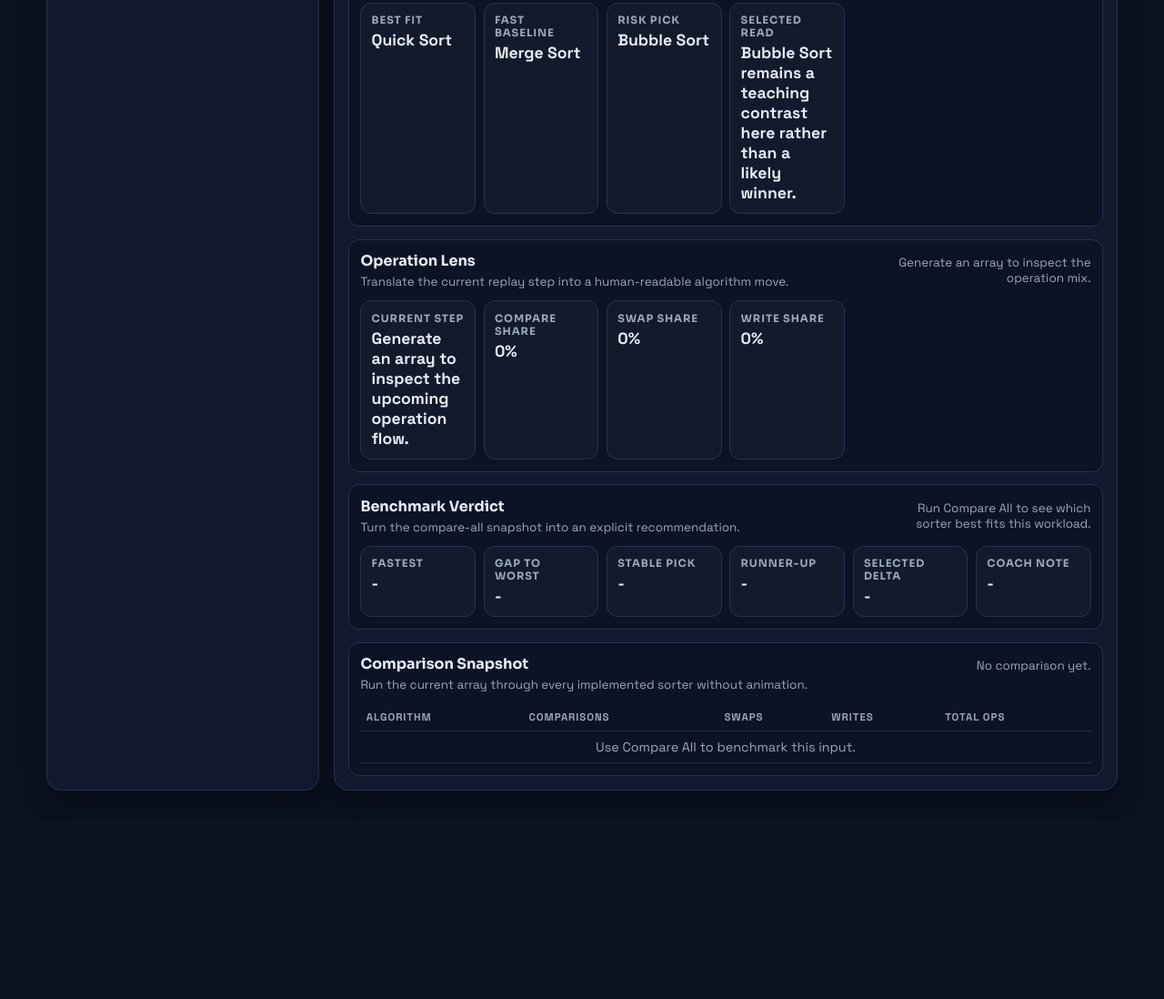
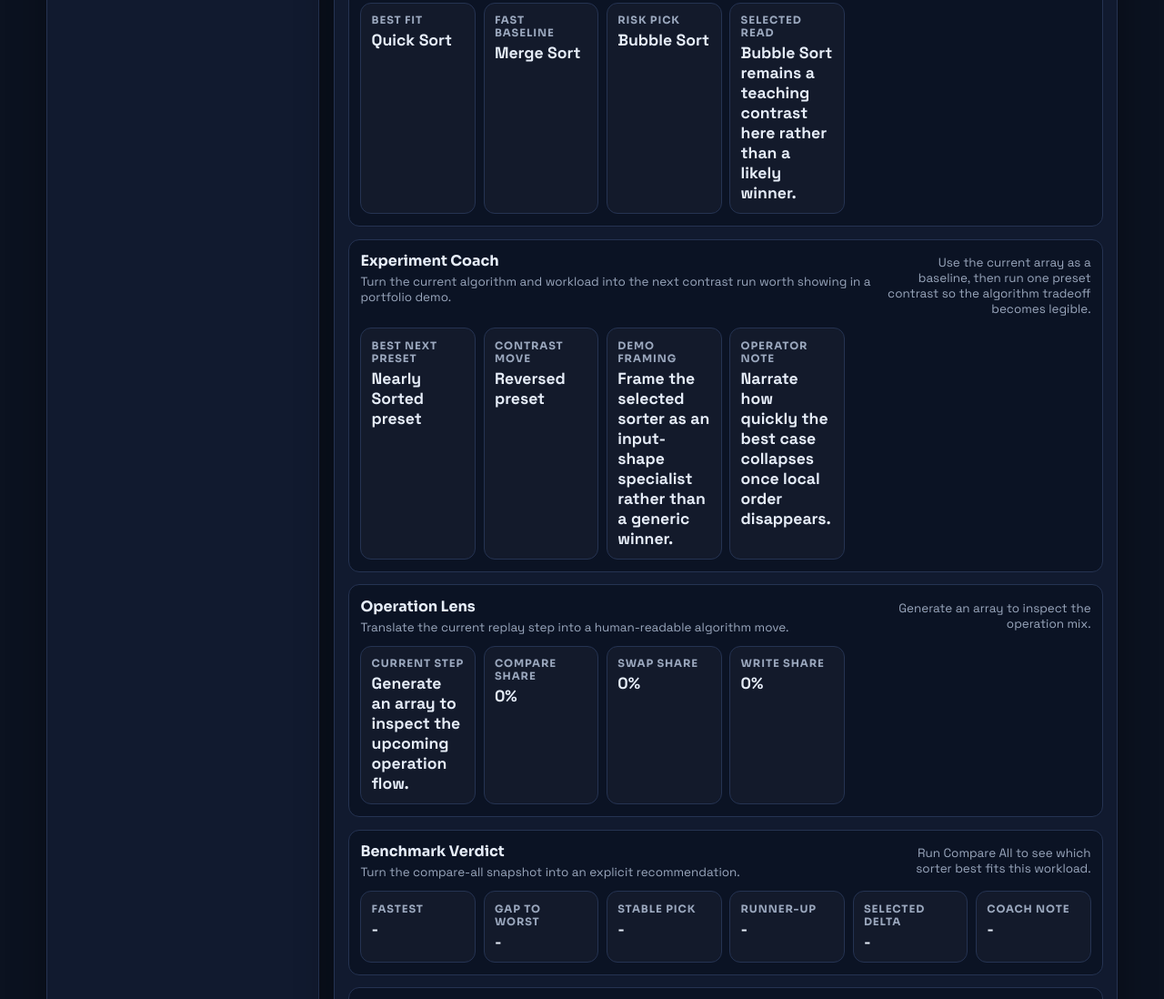
Before and after one commit to abhikhur27/Algorithm-Visualizer, a plain HTML site: page index.html in a window 1280 px wide. Shown: the part 1666-2764 px from the top of the page at 91% size. Before the commit the page ends 2567 px from the top, so only its background shows below. Drawn offline with Linux system fonts and the light colour scheme.

Commit message:
feat: add experiment coaching

```diff
--- a/index.html
+++ b/index.html
@@ -244,6 +244,34 @@
       <section class="diagnostics-panel" aria-live="polite">
         <div class="comparison-head">
           <div>
+            <h2>Experiment Coach</h2>
+            <p>Turn the current algorithm and workload into the next contrast run worth showing in a portfolio demo.</p>
+          </div>
+          <p id="experiment-coach-summary" class="comparison-summary">Generate an array to stage the next contrast test.</p>
+        </div>
+        <div class="diagnostics-grid">
+          <article>
+            <h3>Best Next Preset</h3>
+            <p id="experiment-coach-best">-</p>
+          </article>
+          <article>
+            <h3>Contrast Move</h3>
+            <p id="experiment-coach-contrast">-</p>
+          </article>
+          <article>
+            <h3>Demo Framing</h3>
+            <p id="experiment-coach-angle">-</p>
+          </article>
+          <article>
+            <h3>Operator Note</h3>
+            <p id="experiment-coach-watch">-</p>
+          </article>
+        </div>
+      </section>
+
+      <section class="diagnostics-panel" aria-live="polite">
+        <div class="comparison-head">
+          <div>
             <h2>Operation Lens</h2>
             <p>Translate the current replay step into a human-readable algorithm move.</p>
           </div>
--- a/script.js
+++ b/script.js
@@ -49,6 +49,11 @@ const matchupBestEl = document.getElementById('matchup-best');
 const matchupBaselineEl = document.getElementById('matchup-baseline');
 const matchupRiskEl = document.getElementById('matchup-risk');
 const matchupSelectedEl = document.getElementById('matchup-selected');
+const experimentCoachSummaryEl = document.getElementById('experiment-coach-summary');
+const experimentCoachBestEl = document.getElementById('experiment-coach-best');
+const experimentCoachContrastEl = document.getElementById('experiment-coach-contrast');
+const experimentCoachAngleEl = document.getElementById('experiment-coach-angle');
+const experimentCoachWatchEl = document.getElementById('experiment-coach-watch');
 const operationSummaryEl = document.getElementById('operation-summary');
 const operationCurrentEl = document.getElementById('operation-current');
 const operationCompareShareEl = document.getElementById('operation-compare-share');
@@ -294,6 +299,71 @@ function updateDiagnostics() {
   fingerprintSummaryEl.textContent = `This array has ${monotonicRuns} monotonic run${monotonicRuns === 1 ? '' : 's'}, a largest adjacent jump of ${largestJump}, and ${uniqueCount} unique value${uniqueCount === 1 ? '' : 's'}.`;
   updateWorkloadMatchup({ sortedness, duplicateRate, inversionRatio });
   updateAlgorithmProfile({ sortedness, duplicateRate, inversionRatio });
+  updateExperimentCoach({ sortedness, duplicateRate, inversionRatio, spread: Math.max(...baseArray) - Math.min(...baseArray) });
+}
+
+function updateExperimentCoach(metrics = null) {
+  if (!experimentCoachSummaryEl || !experimentCoachBestEl || !experimentCoachContrastEl || !experimentCoachAngleEl || !experimentCoachWatchEl) {
+    return;
+  }
+
+  if (!baseArray.length) {
+    experimentCoachSummaryEl.textContent = 'Generate an array to stage the next contrast test.';
+    experimentCoachBestEl.textContent = '-';
+    experimentCoachContrastEl.textContent = '-';
+    experimentCoachAngleEl.textContent = '-';
+    experimentCoachWatchEl.textContent = '-';
+    return;
+  }
+
+  const selected = algorithmSelect.value;
+  const sortedness = metrics?.sortedness ?? 50;
+  const duplicateRate = metrics?.duplicateRate ?? 0;
+  const spread = metrics?.spread ?? Math.max(...baseArray) - Math.min(...baseArray);
+
+  const coach = {
+    summary: 'Use the current array as a baseline, then run one preset contrast so the algorithm tradeoff becomes legible.',
+    best: 'Nearly Sorted preset',
+    contrast: 'Reversed preset',
+    angle: 'Compare a friendly input against a hostile one with the same sorter selected.',
+    watch: 'Use Compare All after each run so the contrast is anchored in operation counts, not just animation feel.',
+  };
+
+  if (selected === 'bubble' || selected === 'insertion') {
+    coach.best = sortedness >= 70 ? 'Keep this workload or reload Nearly Sorted.' : 'Nearly Sorted preset';
+    coach.contrast = 'Reversed preset';
+    coach.angle = 'Frame the selected sorter as an input-shape specialist rather than a generic winner.';
+    coach.watch = 'Narrate how quickly the best case collapses once local order disappears.';
+  } else if (selected === 'shell') {
+    coach.best = sortedness >= 50 ? 'Nearly Sorted preset' : 'Current workload';
+    coach.contrast = 'Reversed preset';
+    coach.angle = 'Show Shell Sort as the in-place bridge between insertion-style locality and heavier sorters.';
+    coach.watch = 'Use the write count to show whether the gap passes are actually reducing churn.';
+  } else if (selected === 'merge' || selected === 'heap' || selected === 'quick') {
+    coach.best = spread <= 35 ? 'Randomize for a wider spread.' : 'Current workload is already a fair benchmark.';
+    coach.contrast = 'Few Unique preset';
+    coach.angle = 'Use duplicate-heavy data to show whether fast also means well behaved for this sorter.';
+    coach.watch = 'Call out whether the selected algorithm wins on total work or simply avoids the worst-case blow-up.';
+  } else if (selected === 'radix') {
+    coach.best = 'Few Unique preset';
+    coach.contrast = 'Randomize, then switch to Quick Sort or Merge Sort.';
+    coach.angle = 'Frame Radix Sort as a data-domain specialist, not a universal replacement.';
+    coach.watch = 'Mention that its advantage depends on bounded non-negative integers in this app.';
+  }
+
+  if (duplicateRate >= 35) {
+    coach.summary = 'This workload is duplicate-heavy, so the best demo is a stability-flavored contrast rather than a pure speed race.';
+  } else if (sortedness >= 75) {
+    coach.summary = 'This workload is already close to sorted, which makes it ideal for explaining why input shape matters as much as asymptotic complexity.';
+  } else if (spread <= 24) {
+    coach.summary = 'The value band is tight, so this is a good spot to discuss when the data domain changes the right algorithm pick.';
+  }
+
+  experimentCoachSummaryEl.textContent = coach.summary;
+  experimentCoachBestEl.textContent = coach.best;
+  experimentCoachContrastEl.textContent = coach.contrast;
+  experimentCoachAngleEl.textContent = coach.angle;
+  experimentCoachWatchEl.textContent = coach.watch;
 }
 
 function updateAlgorithmProfile(metrics = null) {
@@ -1028,6 +1098,7 @@ function setBaseArray(nextBase, message) {
   renderArray();
   updateDiagnostics();
   updateAlgorithmProfile();
+  updateExperimentCoach();
   updateStatsDisplay();
   updateOperationLens();
   updateBenchmarkVerdict();
@@ -1236,6 +1307,7 @@ algorithmSelect.addEventListener('change', () => {
   stepIndex = 0;
   updateNote();
   updateAlgorithmProfile();
+  updateExperimentCoach();
   setStatus('Algorithm changed. Press Start to run the new strategy.');
   renderArray();
   updateStatsDisplay();
```
Also changed, not shown: 1 other file.
